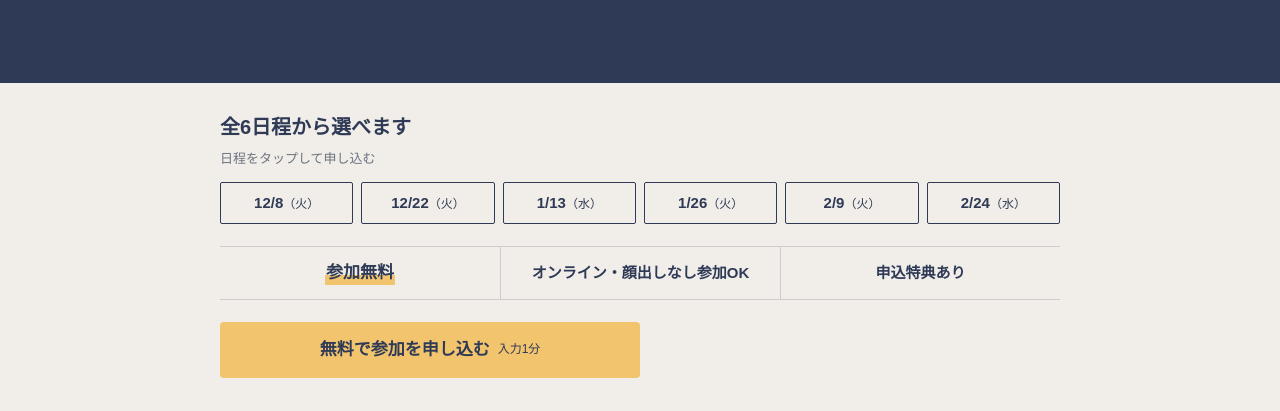
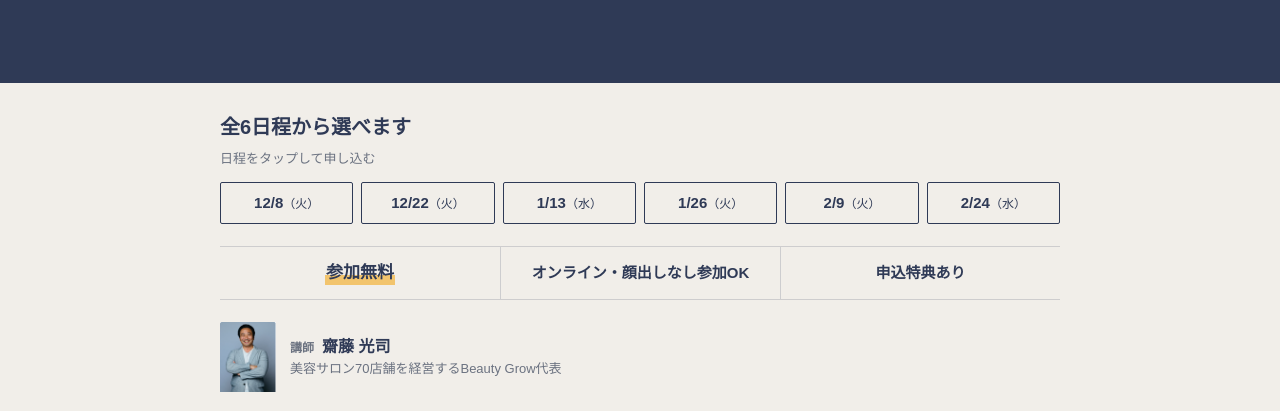
Before and after one commit to beautygrow-lp/ai-event-lp, a plain HTML site: page index.html in a window 1280 px wide. Shown: the part 353-764 px from the top of the page. Drawn offline with Linux system fonts and the light colour scheme.

Commit message:
LP first view: add instructor row above the CTA
Co-Authored-By: Claude Opus 5.5 <noreply@anthropic.com>

```diff
--- a/index.html
+++ b/index.html
@@ -125,6 +125,12 @@
   .points li { display: flex; align-items: center; justify-content: center; text-align: center; padding: 14px 6px; font-weight: 700; font-size: 15px; line-height: 1.45; word-break: keep-all; overflow-wrap: anywhere; }
   .points li + li { border-left: 1px solid var(--line-on-off); }
   .points .marker { font-size: 17px; }
+  .fv-instructor { display: flex; align-items: center; gap: 14px; margin: 0 0 22px; }
+  .fv-instructor img { width: 56px; height: 70px; object-fit: cover; object-position: 50% 15%; border-radius: 0; flex-shrink: 0; }
+  .fv-instructor p { margin: 0; }
+  .fi-name { font-weight: 700; font-size: 16px; line-height: 1.5; }
+  .fi-label { font-size: 12px; color: var(--grey); margin-right: 8px; }
+  .fi-role { font-size: 13px; color: var(--grey); line-height: 1.5; word-break: keep-all; overflow-wrap: anywhere; }
 
   /* ---------- Buttons ---------- */
   .btn {
@@ -333,6 +339,13 @@
           <li>オンライン・<wbr>顔出しなし<wbr>参加OK</li>
           <li>申込特典あり</li>
         </ul>
+        <div class="fv-instructor">
+          <img src="images/instructor-saito.png" width="118" height="154" alt="講師 齋藤 光司の写真">
+          <div>
+            <p class="fi-name"><span class="fi-label">講師</span>齋藤 光司</p>
+            <p class="fi-role">美容サロン70店舗を経営する<wbr><span style="white-space:nowrap">Beauty Grow代表</span></p>
+          </div>
+        </div>
         <div class="fv-cta"><a class="btn js-cta" href="#apply">無料で参加を申し込む<small>入力1分</small></a></div>
       </div>
     </div>
```
